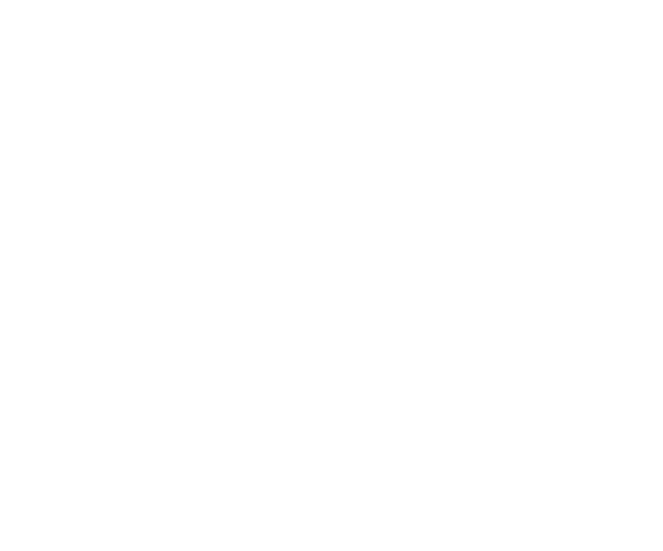
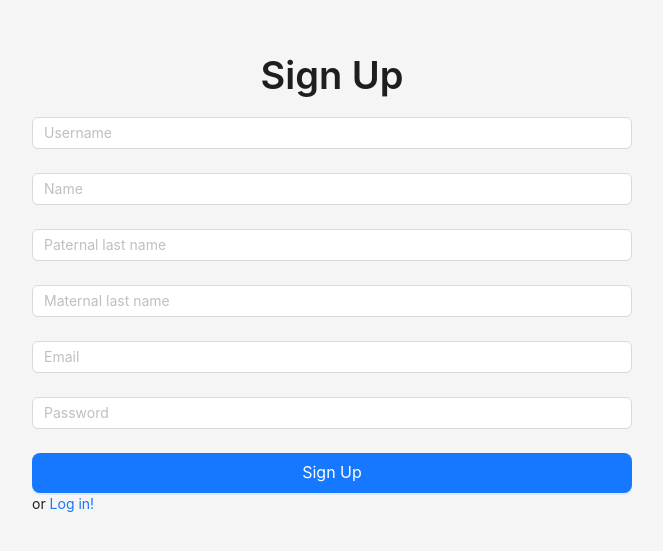
Before and after one commit to piero-vic/grow-analytics-prueba, a React (Vite) app in the folder frontend/: page /signup in a window 1280 px wide. Before the commit this address had no page. Shown: the part 105-656 px from the top of the page, without its empty margins (308-971 px from the left). Built offline with nearby package versions, Linux system fonts and the light colour scheme; no server answers.

Commit message:
feat: Agregar flujo de autenticación al frontend

```diff
--- a/frontend/src/App.tsx
+++ b/frontend/src/App.tsx
@@ -1,12 +1,10 @@
-import {
-  FacebookFilled,
-  GoogleOutlined,
-  TwitterOutlined,
-} from "@ant-design/icons";
-import { Layout, Button, Form, Input, Flex, Checkbox, Typography } from "antd";
+import { Layout, Flex, Typography, Button } from "antd";
+import { useAuth } from "./lib/auth";
 const { Title } = Typography;
 
 function App() {
+  const { logout } = useAuth();
+
   return (
     <Layout style={{ minHeight: "100vh" }}>
       <Layout.Content
@@ -18,53 +16,16 @@ function App() {
           justify="center"
           style={{ width: "100%", maxWidth: 600, marginInline: "auto" }}
         >
-          <Title>Sign up</Title>
-
-          <Form name="login" style={{ width: "100%" }}>
-            <Form.Item
-              name="email"
-              rules={[{ required: true, message: "Please input your email!" }]}
-            >
-              <Input type="email" placeholder="Email" />
-            </Form.Item>
-            <Form.Item
-              name="password"
-              rules={[
-                { required: true, message: "Please input your password!" },
-              ]}
-            >
-              <Input type="password" placeholder="Password" />
-            </Form.Item>
-
-            <Form.Item>
-              <Form.Item name="remember" noStyle>
-                <Checkbox>Remember me</Checkbox>
-              </Form.Item>
-            </Form.Item>
-
-            <Form.Item>
-              <Button block type="primary" size="large" htmlType="submit">
-                Log in
-              </Button>
-            </Form.Item>
-          </Form>
-
-          <Flex vertical gap="small" align="center">
-            Or login with
-            <Flex gap="small">
-              <Button
-                size="large"
-                icon={<FacebookFilled style={{ color: "#1877F2" }} />}
-              />
-              <Button
-                size="large"
-                icon={<TwitterOutlined style={{ color: "#3399FF" }} />}
-              />
-              <Button
-                size="large"
-                icon={<GoogleOutlined style={{ color: "#EA4335" }} />}
-              />
-            </Flex>
+          <Title style={{ textAlign: "center" }}>Página protegida</Title>
+          <Flex
+            vertical
+            align="center"
+            justify="center"
+            style={{ width: "100%", maxWidth: 600, marginInline: "auto" }}
+          >
+            <Button color="danger" variant="solid" onClick={() => logout()}>
+              Logout
+            </Button>
           </Flex>
         </Flex>
       </Layout.Content>
--- /dev/null
+++ b/frontend/src/lib/auth.tsx
@@ -0,0 +1,117 @@
+import * as React from "react";
+import { useLocation, Navigate } from "react-router";
+
+type Credentials = { email: string; password: string };
+
+type UserData = {
+  username: string;
+  email: string;
+  name: string;
+  paternalLastName: string;
+  maternalLastName: string;
+  password: string;
+};
+
+type Auth = {
+  authed: boolean;
+  login: (credentials: Credentials) => Promise<void>;
+  signup: (userData: UserData) => Promise<void>;
+  logout: () => Promise<void>;
+};
+
+const authContext = React.createContext<Auth>({
+  authed: false,
+  login: async (credentials: Credentials) => { },
+  signup: async (userData: Credentials) => { },
+  logout: async () => { },
+});
+
+export function useAuth() {
+  return React.useContext(authContext);
+}
+
+export const AuthProvider: React.FC<React.PropsWithChildren> = ({
+  children,
+}) => {
+  const auth = useProvideAuth();
+  return <authContext.Provider value={auth}> {children} </authContext.Provider>;
+};
+
+function useProvideAuth() {
+  const [authed, setAuthed] = React.useState(false);
+
+  // TODO: Agregar manejo de errores
+  React.useEffect(() => {
+    fetch("http://localhost:3000/auth/me", {
+      credentials: "include",
+      headers: new Headers({ "content-type": "application/json" }),
+    }).then((res) => {
+      if (res.ok) {
+        setAuthed(true);
+      } else {
+        setAuthed(false);
+      }
+    });
+  }, []);
+
+  return {
+    authed,
+    async login(credentials: Credentials) {
+      const respose = await fetch("http://localhost:3000/auth/login", {
+        method: "POST",
+        credentials: "include",
+        headers: new Headers({ "content-type": "application/json" }),
+        body: JSON.stringify(credentials),
+      });
+
+      if (respose.ok) {
+        setAuthed(true);
+      }
+    },
+    async signup(userData: UserData) {
+      const respose = await fetch("http://localhost:3000/auth/signup", {
+        method: "POST",
+        credentials: "include",
+        headers: new Headers({ "content-type": "application/json" }),
+        body: JSON.stringify(userData),
+      });
+
+      if (respose.ok) {
+        setAuthed(true);
+      }
+    },
+    async logout() {
+      await fetch("http://localhost:3000/auth/logout", {
+        method: "POST",
+        credentials: "include",
+      });
+      setAuthed(false);
+    },
+  };
+}
+
+export const RequireAuth: React.FC<React.PropsWithChildren> = ({
+  children,
+}) => {
+  const { authed } = useAuth();
+  const location = useLocation();
+
+  return authed === true ? (
+    children
+  ) : (
+    <Navigate to="/login" replace state={{ path: location.pathname }} />
+  );
+};
+
+export const RequireUnauth: React.FC<React.PropsWithChildren> = ({
+  children,
+}) => {
+  const { authed } = useAuth();
+  const location = useLocation();
+
+  return authed !== true ? (
+    children
+  ) : (
+    <Navigate to="/" replace state={{ path: location.pathname }} />
+  );
+};
--- a/frontend/src/main.tsx
+++ b/frontend/src/main.tsx
@@ -3,13 +3,41 @@ import { createRoot } from "react-dom/client";
 import { BrowserRouter, Routes, Route } from "react-router";
 import "antd/dist/reset.css";
 import App from "./App.tsx";
+import Login from "./routes/Login.tsx";
+import SignUp from "./routes/SignUp.tsx";
+import { AuthProvider, RequireAuth, RequireUnauth } from "./lib/auth.tsx";
 
 createRoot(document.getElementById("root")!).render(
   <StrictMode>
-    <BrowserRouter>
-      <Routes>
-        <Route path="/" element={<App />} />
-      </Routes>
-    </BrowserRouter>
+    <AuthProvider>
+      <BrowserRouter>
+        <Routes>
+          <Route
+            path="/"
+            element={
+              <RequireAuth>
+                <App />
+              </RequireAuth>
+            }
+          />
+          <Route
+            path="/login"
+            element={
+              <RequireUnauth>
+                <Login />
+              </RequireUnauth>
+            }
+          />
+          <Route
+            path="/signup"
+            element={
+              <RequireUnauth>
+                <SignUp />
+              </RequireUnauth>
+            }
+          />
+        </Routes>
+      </BrowserRouter>
+    </AuthProvider>
   </StrictMode>,
 );
--- /dev/null
+++ b/frontend/src/routes/Login.tsx
@@ -0,0 +1,83 @@
+import {
+  FacebookFilled,
+  GoogleOutlined,
+  TwitterOutlined,
+} from "@ant-design/icons";
+import { Layout, Button, Form, Input, Flex, Typography } from "antd";
+import { useAuth } from "../lib/auth";
+import { useNavigate } from "react-router";
+const { Title } = Typography;
+import { Link } from "react-router";
+
+function Login() {
+  const { login } = useAuth();
+  const navigate = useNavigate();
+
+  return (
+    <Layout style={{ minHeight: "100vh" }}>
+      <Layout.Content
+        style={{ margin: "24px 16px", display: "flex", alignItems: "center" }}
+      >
+        <Flex
+          vertical
+          align="center"
+          justify="center"
+          style={{ width: "100%", maxWidth: 600, marginInline: "auto" }}
+        >
+          <Title>Log In</Title>
+
+          <Form
+            name="login"
+            style={{ width: "100%" }}
+            onFinish={async (values) => {
+              await login(values);
+              navigate("/");
+            }}
+          >
+            <Form.Item
+              name="email"
+              rules={[{ required: true, message: "Please input your email!" }]}
+            >
+              <Input type="email" placeholder="Email" />
+            </Form.Item>
+            <Form.Item
+              name="password"
+              rules={[
+                { required: true, message: "Please input your password!" },
+              ]}
+            >
+              <Input type="password" placeholder="Password" />
+            </Form.Item>
+
+            <Form.Item>
+              <Button block type="primary" size="large" htmlType="submit">
+                Log In
+              </Button>
+              or <Link to="/signup">Sign up!</Link>
+            </Form.Item>
+          </Form>
+
+          <Flex vertical gap="small" align="center">
+            Or login with
+            <Flex gap="small">
+              <Button
+                size="large"
+                icon={<FacebookFilled style={{ color: "#1877F2" }} />}
+              />
+              <Button
+                size="large"
+                icon={<TwitterOutlined style={{ color: "#3399FF" }} />}
+              />
+              <Button
+                size="large"
+                icon={<GoogleOutlined style={{ color: "#EA4335" }} />}
+              />
+            </Flex>
+          </Flex>
+        </Flex>
+      </Layout.Content>
+    </Layout>
+  );
+}
+
+export default Login;
--- /dev/null
+++ b/frontend/src/routes/SignUp.tsx
@@ -0,0 +1,101 @@
+import { Layout, Button, Form, Input, Flex, Typography } from "antd";
+import { useAuth } from "../lib/auth";
+import { useNavigate } from "react-router";
+const { Title } = Typography;
+import { Link } from "react-router";
+
+function SignUp() {
+  const { signup } = useAuth();
+  const navigate = useNavigate();
+
+  return (
+    <Layout style={{ minHeight: "100vh" }}>
+      <Layout.Content
+        style={{ margin: "24px 16px", display: "flex", alignItems: "center" }}
+      >
+        <Flex
+          vertical
+          align="center"
+          justify="center"
+          style={{ width: "100%", maxWidth: 600, marginInline: "auto" }}
+        >
+          <Title>Sign Up</Title>
+
+          <Form
+            name="signup"
+            style={{ width: "100%" }}
+            onFinish={async (values) => {
+              await signup(values);
+              navigate("/");
+            }}
+          >
+            <Form.Item
+              name="username"
+              rules={[
+                { required: true, message: "Please input your username!" },
+              ]}
+            >
+              <Input placeholder="Username" />
+            </Form.Item>
+
+            <Form.Item
+              name="name"
+              rules={[{ required: true, message: "Please input your name!" }]}
+            >
+              <Input placeholder="Name" />
+            </Form.Item>
+
+            <Form.Item
+              name="paternalLastName"
+              rules={[
+                {
+                  required: true,
+                  message: "Please input your paternal last name!",
+                },
+              ]}
+            >
+              <Input placeholder="Paternal last name" />
+            </Form.Item>
+
+            <Form.Item
+              name="maternalLastName"
+              rules={[
+                {
+                  required: true,
+                  message: "Please input your maternal last name!",
+                },
+              ]}
+            >
+              <Input placeholder="Maternal last name" />
+            </Form.Item>
+
+            <Form.Item
+              name="email"
+              rules={[{ required: true, message: "Please input your email!" }]}
+            >
+              <Input type="email" placeholder="Email" />
+            </Form.Item>
+
+            <Form.Item
+              name="password"
+              rules={[
+                { required: true, message: "Please input your password!" },
+              ]}
+            >
+              <Input type="password" placeholder="Password" />
+            </Form.Item>
+
+            <Form.Item>
+              <Button block type="primary" size="large" htmlType="submit">
+                Sign Up
+              </Button>
+              or <Link to="/login">Log in!</Link>
+            </Form.Item>
+          </Form>
+        </Flex>
+      </Layout.Content>
+    </Layout>
+  );
+}
+
+export default SignUp;
```
Also changed, not shown: 1 other file (tests, documents, lock files or other folders).
